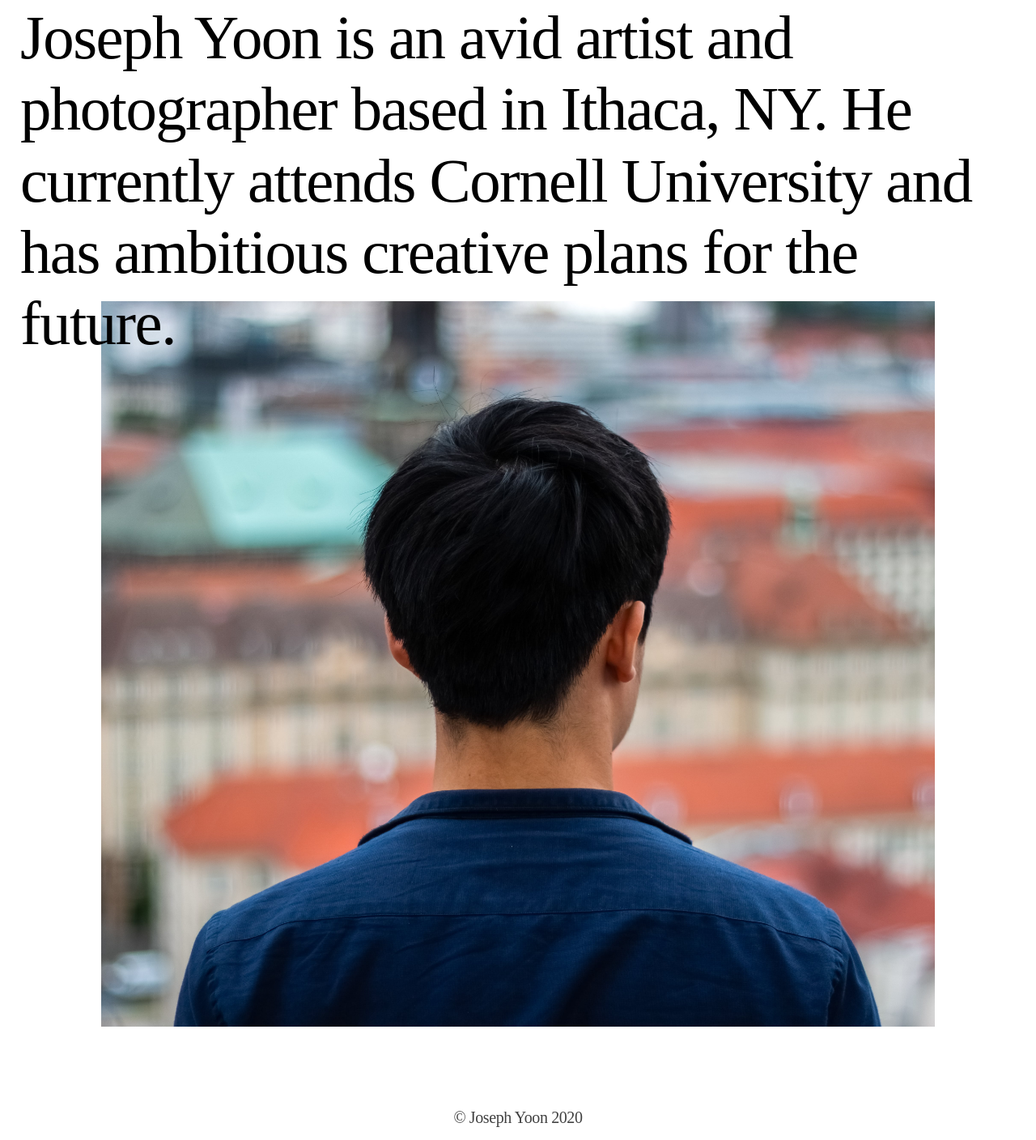
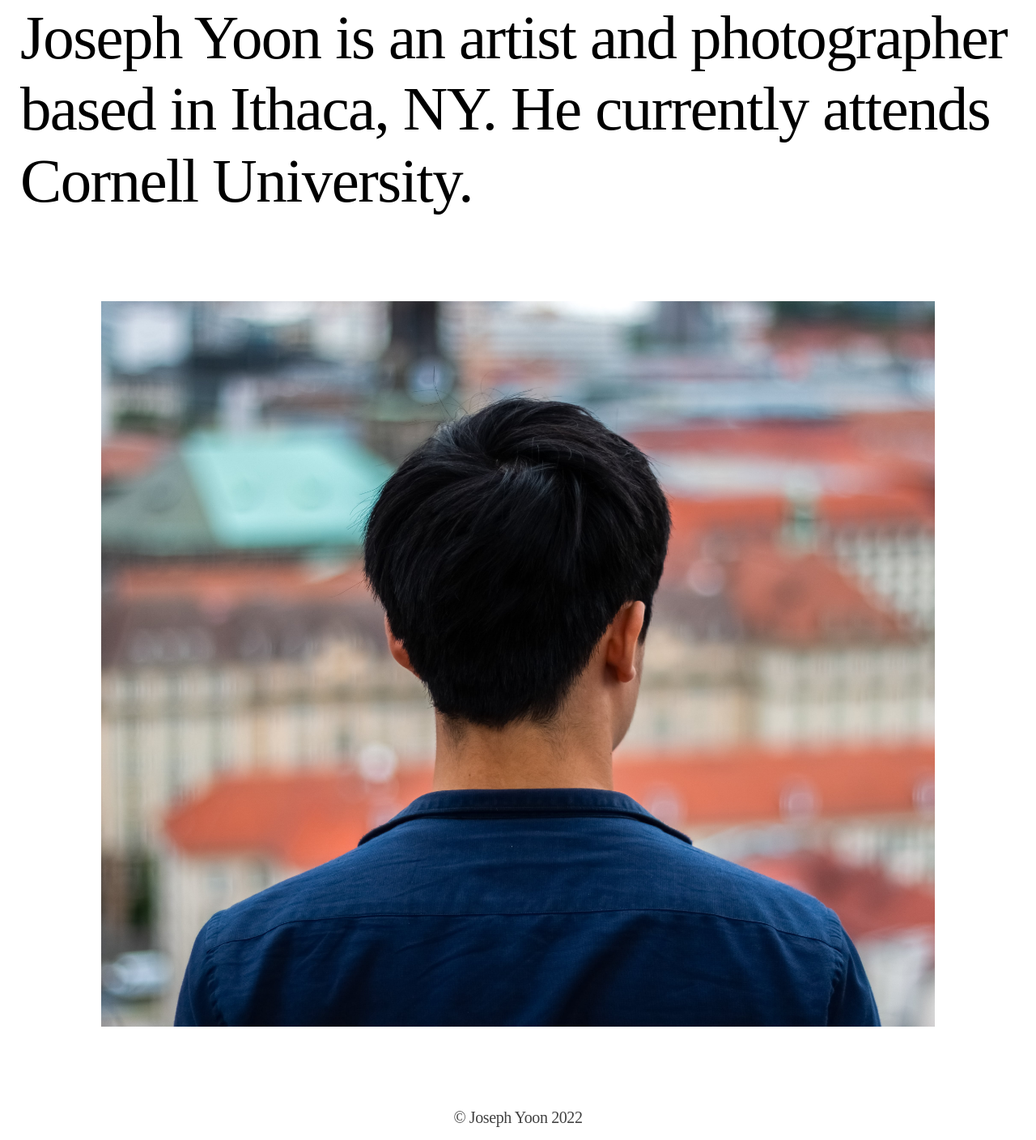
Before and after one commit to joseph-yoon/website, a plain HTML site: page about.html in a window 1280 px wide. Shown: the part 147-1555 px from the top of the page at 81% size. Drawn offline with nearby package versions, Linux system fonts and the light colour scheme; a web font is replaced by a local one.

Commit message:
Update about.html

```diff
--- a/about.html
+++ b/about.html
@@ -20,9 +20,9 @@
         </div>
     </div>
     <div id="about">
-        <p id="desc"><a href="index.html">Joseph Yoon</a>  is an avid artist and photographer based in Ithaca, NY. He currently attends Cornell University and has ambitious creative plans for the future.</p>
+        <p id="desc"><a href="index.html">Joseph Yoon</a>  is an artist and photographer based in Ithaca, NY. He currently attends Cornell University.</p>
         <div id="image"></div>
-        <div id="footer">© Joseph Yoon 2020</div>
+        <div id="footer">© Joseph Yoon 2022</div>
     </div>
     <div id="preload"><div id="p"></div></div>
     <div id="cursorFollower"></div>
```
